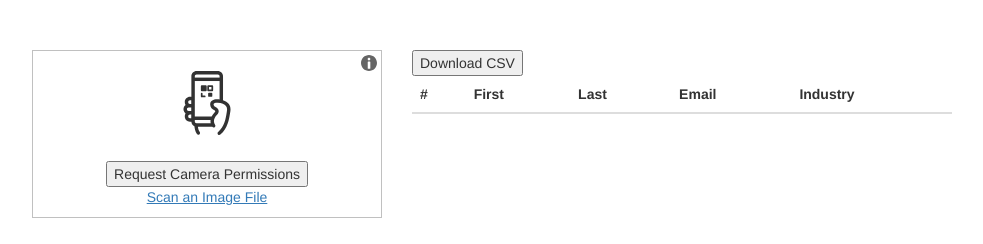
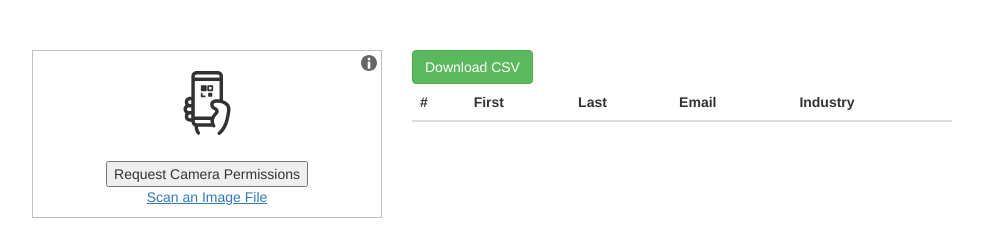
Before and after one commit to djrixg/qrgenerator, a plain HTML site: page scanner.html in a window 1280 px wide. Shown: the whole page, without its empty margins (53-1036 px from the left). Drawn offline with Linux system fonts and the light colour scheme.

Commit message:
scanner link

```diff
--- a/scanner.html
+++ b/scanner.html
@@ -14,7 +14,7 @@
 		<div width="100%" id="reader"></div>
 	</div>
 	<div class="col-md-6 col-sm-12">
-		<button id="download-button">Download CSV</button>
+		<button id="download-button" class="btn btn-success">Download CSV</button>
 		<table class="table table-striped">
 		  <thead>
 		    <tr>
```
Also changed, not shown: 1 other file.
